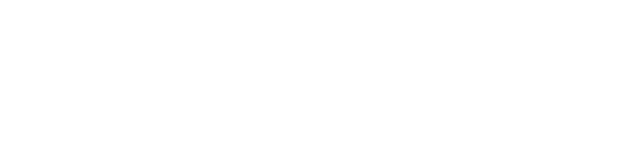
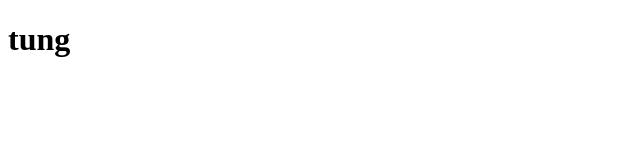
Before and after one commit to tunglete8122003-web/test_Lab1, a plain HTML site: page index.html in a window 1280 px wide. Shown: the whole page, without its empty margins (0-640 px from the left). Drawn offline with Linux system fonts and the light colour scheme.

Commit message:
Update index.html

```diff
--- a/index.html
+++ b/index.html
@@ -6,6 +6,6 @@
     <title>Document</title>
 </head>
 <body>
-
+    <h1>tung</h1>
 </body>
 </html>
```
